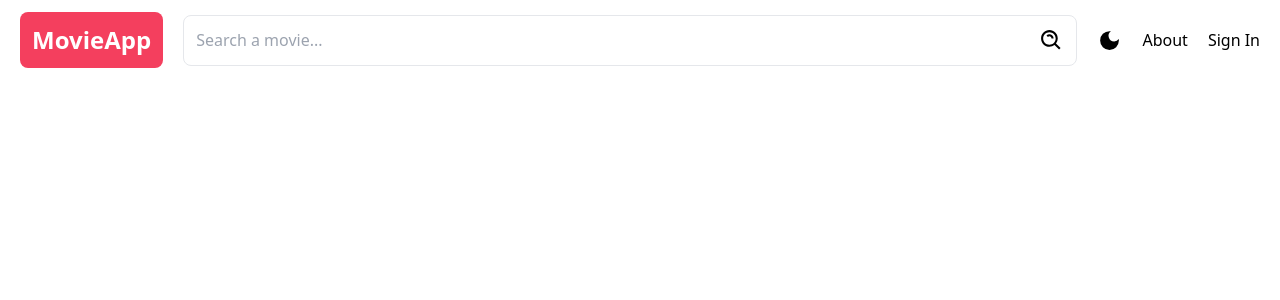
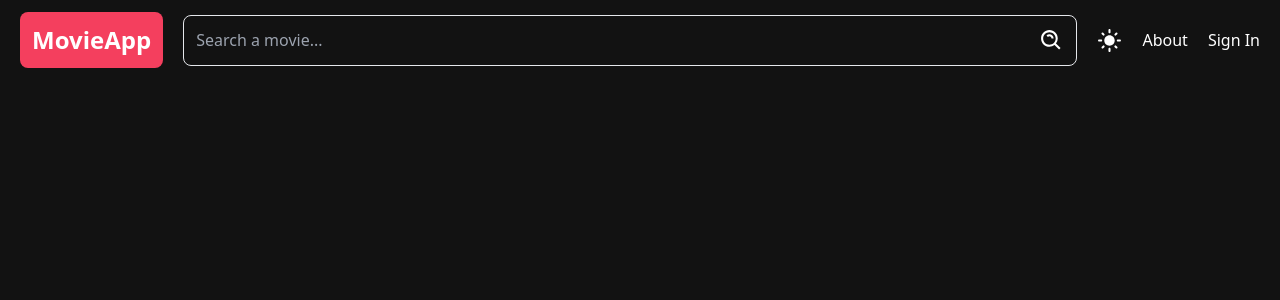
Before and after one commit to b-emrekalkan/MovieApp-with-Next-Tailwind, a Next.js app: page / in a window 1280 px wide. Both pictures are taken after a click on the icon 1109 px from the left and 40 px from the top of the page. Shown: the top 300 px of the page. Built offline with nearby package versions, Linux system fonts and the light colour scheme.

Commit message:
dark-light mode added (next-themes)

```diff
--- a/src/components/ThemeComp.jsx
+++ b/src/components/ThemeComp.jsx
@@ -1,10 +1,28 @@
-import React from 'react'
-import { MdDarkMode } from "react-icons/md"
+"use client"
+import { useTheme } from 'next-themes'
+import React, { useEffect, useState } from 'react'
+import { MdDarkMode, MdLightMode } from "react-icons/md"
+
 
 const ThemeComp = () => {
+    const [mounted, setMounted] = useState(false)
+    const { systemTheme, theme, setTheme } = useTheme()
+
+    // useEffect only runs on the client, so now we can safely show the UI
+    useEffect(() => {
+        setMounted(true)
+    }, [])
+
+    const themeMode = theme === "system" ? systemTheme : theme
     return (
         <div>
-            <MdDarkMode size={25} className='cursor-pointer' />
+            {
+                mounted && (
+                    themeMode === "dark" ?
+                        <MdLightMode onClick={() => setTheme('light')} className="cursor-pointer" size={25} /> :
+                        <MdDarkMode onClick={() => setTheme('dark')} className="cursor-pointer" size={25} />
+                )
+            }
         </div>
     )
 }
```
Also changed, not shown: 1 other file (tests, documents, lock files or other folders).
